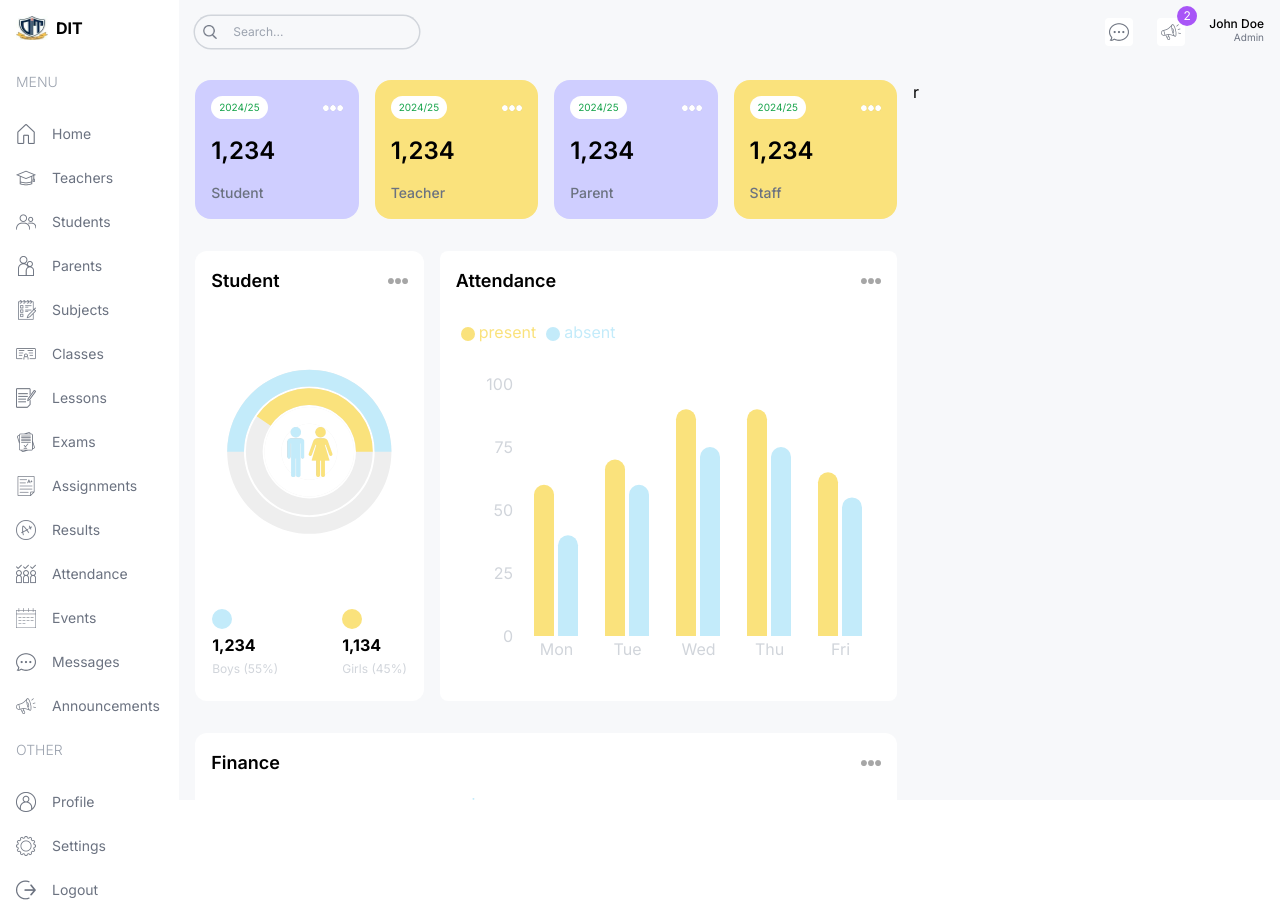
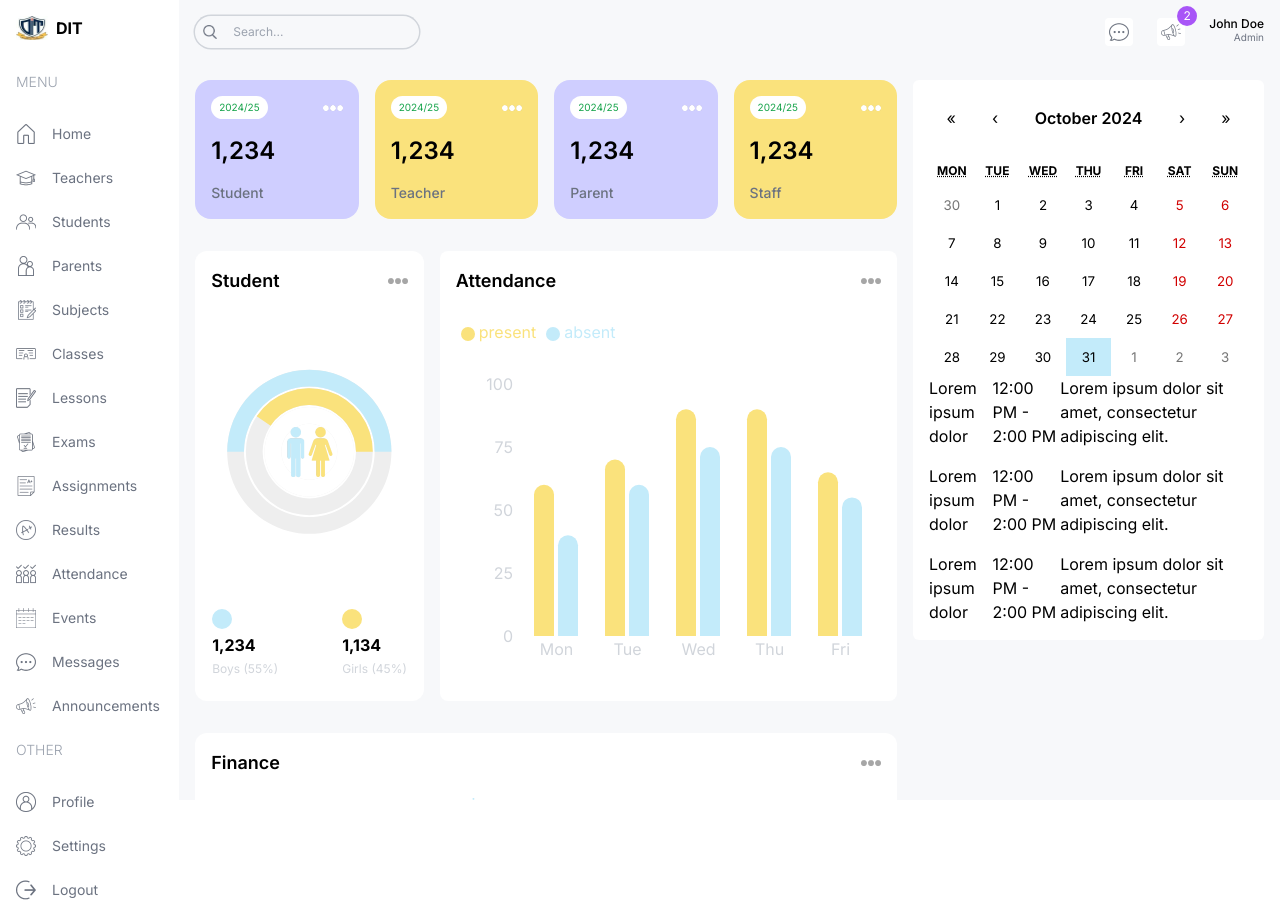
Before and after one commit to umarabdullah-991/Department-Management-System-FYP, a Next.js app in the folder Front-End/: page /admin in a window 1280 px wide. Built offline with nearby package versions, Linux system fonts and the light colour scheme.

Commit message:
EventCalendar file is added and add a calendar and events in it

```diff
--- a/Front-End/package.json
+++ b/Front-End/package.json
@@ -11,6 +11,7 @@
   "dependencies": {
     "next": "14.2.5",
     "react": "^18",
+    "react-calendar": "^5.1.0",
     "react-dom": "^18",
     "recharts": "^2.13.2"
   },
--- a/Front-End/src/app/(dashboard)/admin/page.tsx
+++ b/Front-End/src/app/(dashboard)/admin/page.tsx
@@ -2,6 +2,7 @@
 import CountChart from "@/components/CountChart"
 import AttendanceChart from "@/components/AttendanceChart"
 import FinanceChart from "@/components/FinanceChart"
+import EventCalendar from "@/components/EventCalendar"
 const AdminPage = () => {
     return (
         <div className = 'p-4 flex gap-4 flex-col md:flex-row'>
@@ -31,7 +32,9 @@
         </div>
       </div>
             {/* {RIGHT} */}
-            <div className="w-full lg:w-1/3">r</div>
+            <div className="w-full lg:w-1/3 flex flex-col gap-8">
+                <EventCalendar />
+            </div>
         </div>
     )
 }
--- a/Front-End/src/app/globals.css
+++ b/Front-End/src/app/globals.css
@@ -1,3 +1,19 @@
 @tailwind base;
 @tailwind components;
 @tailwind utilities;
+
+.react-calendar{
+    width: 100% !important;
+    border: none !important;
+    font-family: "Inter", sans-serif !important;
+}
+
+.react-calendar__navigation__label__labelText{
+    font-weight: 600;
+}
+
+
+.react-calendar__tile--active{
+    background-color: #c3ebfa !important;
+    color: black !important;
+}
--- /dev/null
+++ b/Front-End/src/components/EventCalendar.tsx
@@ -0,0 +1,53 @@
+"use client"
+import { title } from "process";
+import { useState } from "react";
+import Calendar from "react-calendar";
+import 'react-calendar/dist/Calendar.css';
+type ValuePiece = Date | null;
+
+type Value = ValuePiece | [ValuePiece, ValuePiece];
+
+//temporary
+
+const events = [
+    {
+        id:1,
+        title: "Lorem ipsum dolor",
+        time: "12:00 PM - 2:00 PM",
+        description: "Lorem ipsum dolor sit amet, consectetur adipiscing elit.",
+    },
+    {
+        id:2,
+        title: "Lorem ipsum dolor",
+        time: "12:00 PM - 2:00 PM",
+        description: "Lorem ipsum dolor sit amet, consectetur adipiscing elit.",
+    },
+    {
+        id:3,
+        title: "Lorem ipsum dolor",
+        time: "12:00 PM - 2:00 PM",
+        description: "Lorem ipsum dolor sit amet, consectetur adipiscing elit.",
+    },
+];
+
+const EventCalendar = () => {
+    const [value, onChange] = useState<Value>(new Date());
+    return(
+        <div className="bg-white p-4 rounded-md"><Calendar onChange={onChange} value={value} />
+        <div className="flex flex-col gap-4">
+            {events.map(event => (
+                <div className="" key={event.id}>
+                    <div className="flex items-center justify-between">
+                        <h1>{event.title}</h1>
+                        <span>{event.time}</span>
+                        <div>
+                            <p>{event.description}</p>
+                        </div>
+                    </div>
+                </div>
+            ))}
+        </div>
+        </div>
+    )
+}
+export default EventCalendar;
```
Also changed, not shown: 1 other file (tests, documents, lock files or other folders).
